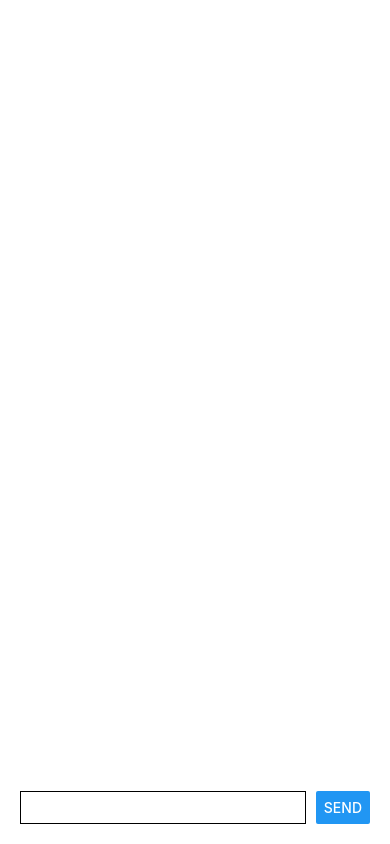
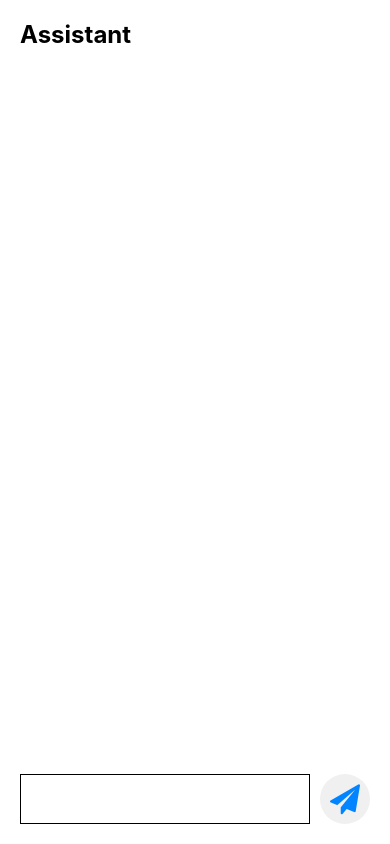
Before and after one commit to vedantsinggh/assit-bot, a React Native app: screen / in a window 390 px wide. Built offline with nearby package versions, Linux system fonts and the light colour scheme.

Commit message:
Updated UI 🛫

```diff
--- a/App.tsx
+++ b/App.tsx
@@ -1,17 +1,40 @@
 import axios from 'axios';
 import React, { useState } from 'react';
-import { ScrollView, TextInput, Button, View, Text } from 'react-native';
+import { ScrollView, TextInput, TouchableOpacity, View, Text, StyleSheet } from 'react-native';
+import Icon from 'react-native-vector-icons/FontAwesome';
+
+interface IMessage {
+  id: string;
+  text: string;
+  createdAt: Date;
+  user: string;
+}
 
 const App = () => {
-  const [messages, setMessages] = useState<string[]>([]);
+  const [messages, setMessages] = useState<IMessage[]>([]);
   const [input, setInput] = useState<string>('');
 
   const onSend = async () => {
-    setMessages([...messages, `You: ${input}`]);
+    const userMessage: IMessage = {
+      id: Math.random().toString(),
+      text: input,
+      createdAt: new Date(),
+      user: 'user',
+    };
 
+    setMessages([...messages, userMessage]);
+
+    // Replace this with the actual API call
     const response = await getChatGPTResponse(input);
 
-    setMessages([...messages, `You: ${input}`, `ChatGPT: ${response}`]);
+    const botMessage: IMessage = {
+      id: Math.random().toString(),
+      text: response,
+      createdAt: new Date(),
+      user: 'bot',
+    };
+
+    setMessages([...messages, userMessage, botMessage]);
     setInput('');
   };
 
@@ -26,7 +49,7 @@ const getChatGPTResponse = async (message: string): Promise<string> => {
         {
           headers: {
             'Content-Type': 'application/json',
-          Authorization: `Bearer your-api-key`,
+            Authorization: `Bearer API`,
           },
         }
       );
@@ -43,22 +66,79 @@ const getChatGPTResponse = async (message: string): Promise<string> => {
   };
 
   return (
-    <View style={{ flex: 1, padding: 20 }}>
-      <ScrollView style={{ flex: 1 }}>
+    <View style={styles.container}>
+      <Text style={styles.title}>Assistant</Text>
+      <ScrollView style={styles.chatContainer}>
         {messages.map((message, index) => (
-          <Text key={index}>{message}</Text>
+          <View key={index} style={message.user === 'user' ? styles.userMessageBox : styles.botMessageBox}>
+            <Text style={message.user === 'user' ? styles.userMessageText : styles.botMessageText}>{message.text}</Text>
+          </View>
         ))}
       </ScrollView>
-      <View style={{ flexDirection: 'row', marginTop: 20 }}>
+      <View style={styles.inputContainer}>
         <TextInput
-          style={{ flex: 1, borderWidth: 1, marginRight: 10 }}
+          style={styles.input}
           value={input}
           onChangeText={setInput}
         />
-        <Button title="Send" onPress={onSend} />
+        <TouchableOpacity style={styles.sendButton} onPress={onSend}>
+          <Icon name="send" size={30} color="#0084ff" />
+        </TouchableOpacity>
       </View>
     </View>
   );
 };
 
+const styles = StyleSheet.create({
+  container: {
+    flex: 1,
+    padding: 20,
+  },
+  title: {
+    fontSize: 24,
+    fontWeight: 'bold',
+    marginBottom: 20,
+  },
+  chatContainer: {
+    flex: 1,
+  },
+  inputContainer: {
+    flexDirection: 'row',
+    marginTop: 20,
+  },
+  input: {
+    flex: 1,
+    borderWidth: 1,
+    marginRight: 10,
+  },
+  sendButton: {
+    justifyContent: 'center',
+    alignItems: 'center',
+    width: 50,
+    height: 50,
+    borderRadius: 25,
+    backgroundColor: '#f0f0f0',
+  },
+  userMessageBox: {
+    alignSelf: 'flex-end',
+    backgroundColor: '#0084ff',
+    borderRadius: 5,
+    marginBottom: 10,
+    padding: 10,
+  },
+  botMessageBox: {
+    alignSelf: 'flex-start',
+    backgroundColor: '#f0f0f0',
+    borderRadius: 5,
+    marginBottom: 10,
+    padding: 10,
+  },
+  userMessageText: {
+    color: '#fff',
+  },
+  botMessageText: {
+    color: '#000',
+  },
+});
+
 export default App;
--- a/package.json
+++ b/package.json
@@ -14,7 +14,8 @@
     "axios": "^1.6.1",
     "react": "18.2.0",
     "react-native": "0.72.6",
-    "react-native-gifted-chat": "^2.4.0"
+    "react-native-gifted-chat": "^2.4.0",
+    "react-native-vector-icons": "^10.0.2"
   },
   "devDependencies": {
     "@babel/core": "^7.20.0",
@@ -24,6 +25,7 @@
     "@react-native/metro-config": "^0.72.11",
     "@tsconfig/react-native": "^3.0.0",
     "@types/react": "^18.0.24",
+    "@types/react-native-vector-icons": "^6.4.17",
     "@types/react-test-renderer": "^18.0.0",
     "babel-jest": "^29.2.1",
     "eslint": "^8.19.0",
```
Also changed, not shown: 1 other file (tests, documents, lock files or other folders). Lines whose indentation alone changed are shown as unchanged.
